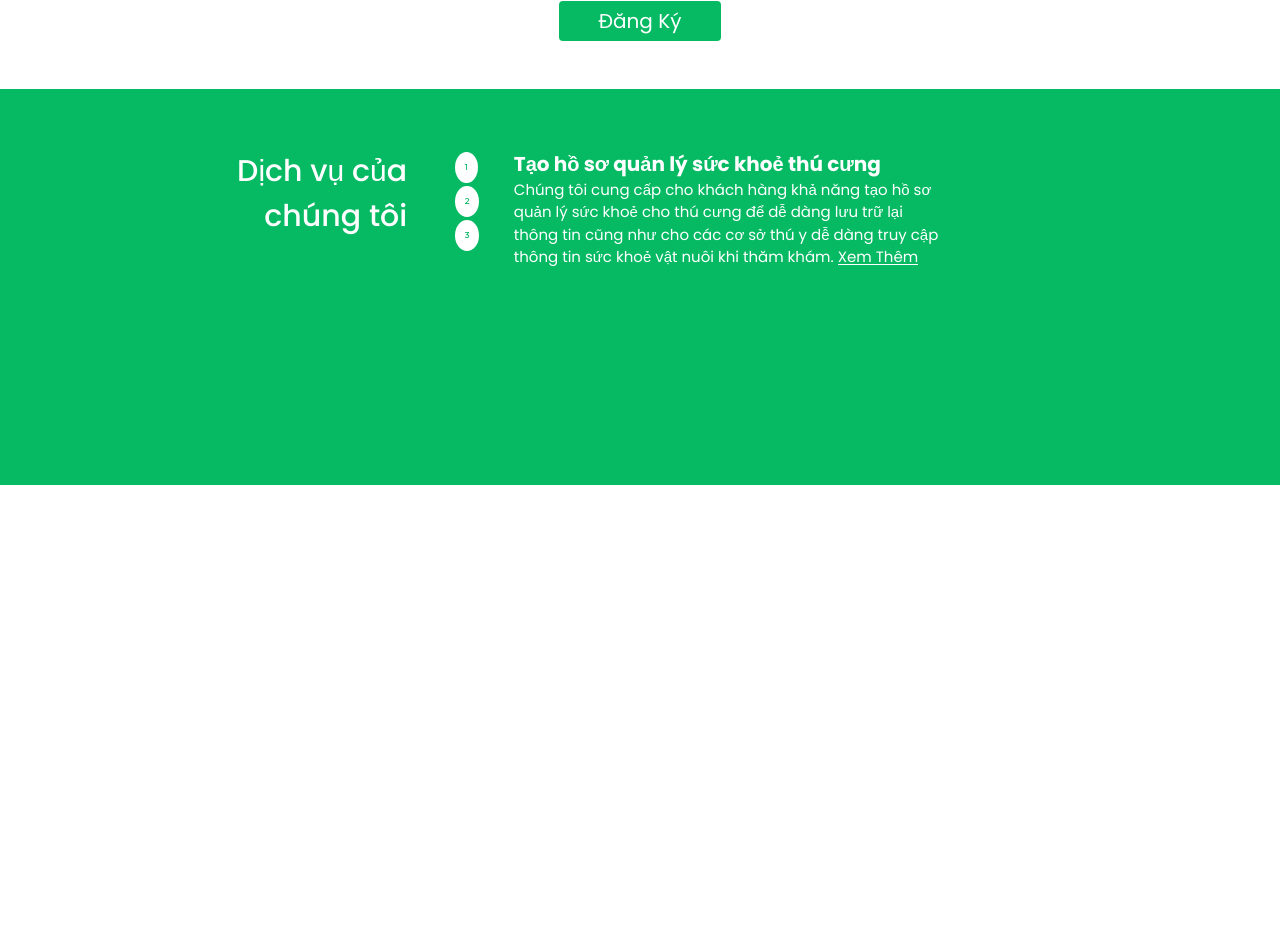
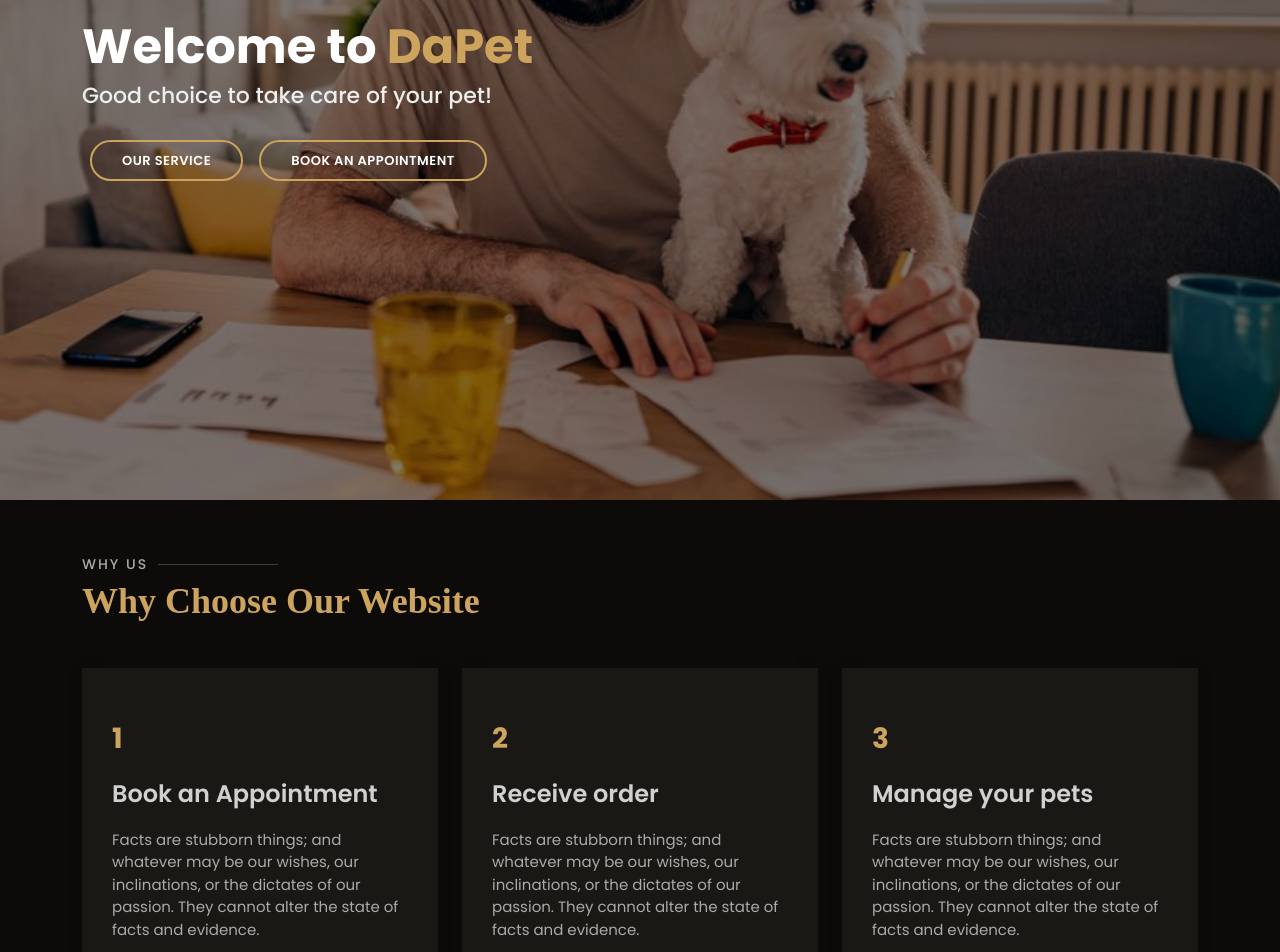
Before and after one commit to ngslim/TKGD-DaPet, a React (Create React App) app: page / in a window 1280 px wide. Shown: the part 300-1252 px from the top of the page. Before the commit the page ends 800 px from the top, so only its background shows below. Built offline with nearby package versions, Linux system fonts and the light colour scheme.

Commit message:
Add Banner and Special (Why us) inside Home Page

```diff
--- a/src/App.js
+++ b/src/App.js
@@ -7,6 +7,7 @@ import AddPet from "./pages/Pet/AddPet";
 import Location from "./pages/Book/Location/Location";
 import Summary from "./pages/Book/Summary/Summary";
 import HomePage from "./pages/Home/HomePage";
+import Home from "./pages/Home/Home";
 
 function App() {
   return (
@@ -18,7 +19,7 @@ function App() {
       <Route path="/book/summary" element={<Summary />} />
       <Route path="/pet" element={<Pet />} />
       <Route path="/pet/add" element={<AddPet />} />
-      <Route path="/" element={<HomePage />} />
+      <Route path="/" element={<Home />} />
     </Routes>
   );
 }
--- /dev/null
+++ b/src/components/Banner/Banner.js
@@ -0,0 +1,26 @@
+import ButtonBanner from "../Button/ButtonBanner/ButtonBanner";
+import classes from "./Banner.module.css";
+
+const Banner = () => {
+  return (
+    <section className={`${classes["banner"]} d-flex align-items-center`}>
+      <div className="container position-relative text-center text-lg-start">
+        <div className="row">
+          <div className="col-lg-8">
+            <h1>
+              Welcome to <span>DaPet</span>
+            </h1>
+            <h2>Good choice to take care of your pet!</h2>
+
+            <div className={classes["btns"]}>
+              <ButtonBanner>Our Service</ButtonBanner>
+              <ButtonBanner>Book an Appointment</ButtonBanner>
+            </div>
+          </div>
+        </div>
+      </div>
+    </section>
+  );
+};
+
+export default Banner;
--- /dev/null
+++ b/src/components/Banner/Banner.module.css
@@ -0,0 +1,106 @@
+.banner {
+  width: 100%;
+  height: 100vh;
+  background: url("/public/images/back-up.jpg") top center;
+  background-size: cover;
+  position: relative;
+  padding: 0;
+}
+
+.banner:before {
+  content: "";
+  background: rgba(0, 0, 0, 0.5);
+  position: absolute;
+  bottom: 0;
+  top: 0;
+  left: 0;
+  right: 0;
+}
+
+.banner .container {
+  padding-top: 110px;
+}
+
+@media (max-width: 992px) {
+  .banner .container {
+    padding-top: 98px;
+  }
+}
+
+.banner h1 {
+  margin: 0;
+  font-size: 48px;
+  font-weight: 700;
+  line-height: 56px;
+  color: #fff;
+  font-family: "Poppins", sans-serif;
+}
+
+.banner h1 span {
+  color: #cda45e;
+}
+
+.banner h2 {
+  color: #eee;
+  font-size: 22px;
+  margin-top: 8px;
+}
+
+.banner .btns {
+  margin-top: 30px;
+}
+
+.banner .btn-menu,
+.banner .btn-book {
+  font-weight: 600;
+  font-size: 13px;
+  letter-spacing: 0.5px;
+  text-transform: uppercase;
+  display: inline-block;
+  padding: 12px 30px;
+  border-radius: 50px;
+  transition: 0.3s;
+  line-height: 1;
+  color: white;
+  border: 2px solid #cda45e;
+  background-color: transparent;
+}
+
+.banner .btn-menu:hover,
+.banner .btn-book:hover {
+  background: #cda45e;
+  color: #fff;
+}
+
+.banner .btn-book {
+  margin-left: 15px;
+}
+
+@media (min-width: 1024px) {
+  .banner {
+    background-attachment: fixed;
+  }
+}
+
+@media (max-height: 500px) {
+  .banner {
+    height: auto;
+  }
+
+  .banner .container {
+    padding-top: 130px;
+    padding-bottom: 60px;
+  }
+}
+
+@media (max-width: 768px) {
+  .banner h1 {
+    font-size: 28px;
+    line-height: 36px;
+  }
+
+  .banner h2 {
+    font-size: 18px;
+    line-height: 24px;
+  }
+}
--- /dev/null
+++ b/src/components/Button/ButtonBanner/ButtonBanner.js
@@ -0,0 +1,11 @@
+import classes from "./ButtonBanner.module.css";
+
+const ButtonBanner = ({ children }) => {
+  return (
+    <button className={`${classes["btn-banner"]} animated fadeInUp scrollto`}>
+      {children}
+    </button>
+  );
+};
+
+export default ButtonBanner;
--- /dev/null
+++ b/src/components/Button/ButtonBanner/ButtonBanner.module.css
@@ -0,0 +1,20 @@
+.btn-banner {
+  font-weight: 600;
+  font-size: 13px;
+  letter-spacing: 0.5px;
+  text-transform: uppercase;
+  display: inline-block;
+  padding: 12px 30px;
+  margin: 0px 8px;
+  border-radius: 50px;
+  transition: 0.3s;
+  line-height: 1;
+  color: white;
+  border: 2px solid #cda45e;
+  background-color: transparent;
+}
+
+.btn-banner:hover {
+  background: #cda45e;
+  color: #fff;
+}
--- a/src/components/Pagination/Pagination.js
+++ b/src/components/Pagination/Pagination.js
@@ -14,10 +14,10 @@ const Pagination = () => {
         <Items currentItems={1} className={classes} />
         <Items currentItems={2} className={classes} />
         <Items currentItems={3} className={classes} />
-        <Items currentItems={4} className={classes} />
         <li className={`${classes["page__items"]} ${classes["page__dots"]}`}>
           ...
         </li>
+        <Items currentItems={9} className={classes} />
         <Items currentItems={10} className={classes} />
 
         <li className={`${classes["page__items"]} ${classes["page__btn"]}`}>
--- /dev/null
+++ b/src/components/Whyus/SpecialItem/SpecialItem.js
@@ -0,0 +1,15 @@
+import classes from "./SpecialItem.module.css";
+
+const SpecialItem = ({ number, title, text }) => {
+  return (
+    <div className="col-lg-4 mt-4 mt-lg-0">
+      <div className={classes["box"]}>
+        <span>{number}</span>
+        <h4>{title}</h4>
+        <p>{text}</p>
+      </div>
+    </div>
+  );
+};
+
+export default SpecialItem;
--- /dev/null
+++ b/src/components/Whyus/SpecialItem/SpecialItem.module.css
@@ -0,0 +1,41 @@
+.box {
+  padding: 50px 30px;
+  box-shadow: 0px 2px 15px rgba(0, 0, 0, 0.1);
+  transition: all ease-in-out 0.3s;
+  background: #1a1814;
+  min-height: 280px;
+}
+
+.box span {
+  display: block;
+  font-size: 28px;
+  font-weight: 700;
+  color: #cda45e;
+}
+
+.box h4 {
+  font-size: 24px;
+  font-weight: 600;
+  padding: 0;
+  margin: 20px 0;
+  color: rgba(255, 255, 255, 0.8);
+}
+
+.box p {
+  color: #aaaaaa;
+  font-size: 15px;
+  margin: 0;
+  padding: 0;
+}
+
+.box:hover {
+  background: #cda45e;
+  padding: 30px 30px 70px 30px;
+  box-shadow: 10px 15px 30px rgba(0, 0, 0, 0.18);
+}
+
+.box:hover span,
+.box:hover h4,
+.box:hover p {
+  color: #fff;
+}
--- /dev/null
+++ b/src/components/Whyus/Whyus.js
@@ -0,0 +1,29 @@
+import SpecialItem from "./SpecialItem/SpecialItem";
+import classes from "./Whyus.module.css";
+
+const Whyus = () => {
+  const simpleText =
+    "Facts are stubborn things; and whatever may be our wishes, our inclinations, or the dictates of our passion. They cannot alter the state of facts and evidence.";
+  return (
+    <section className={classes["why-us"]}>
+      <div className="container">
+        <div className={classes["section-title"]}>
+          <h2>Why Us</h2>
+          <p>Why Choose Our Website</p>
+        </div>
+
+        <div className="row">
+          <SpecialItem
+            number={1}
+            title="Book an Appointment"
+            text={simpleText}
+          />
+          <SpecialItem number={2} title="Receive order" text={simpleText} />
+          <SpecialItem number={3} title="Manage your pets" text={simpleText} />
+        </div>
+      </div>
+    </section>
+  );
+};
+
+export default Whyus;
--- /dev/null
+++ b/src/components/Whyus/Whyus.module.css
@@ -0,0 +1,38 @@
+.why-us {
+  padding: 60px 0;
+  overflow: hidden;
+}
+
+.section-title {
+  padding-bottom: 40px;
+}
+
+.section-title h2 {
+  font-size: 14px;
+  font-weight: 500;
+  padding: 0;
+  line-height: 1px;
+  margin: 0 0 5px 0;
+  letter-spacing: 2px;
+  text-transform: uppercase;
+  color: #aaaaaa;
+  font-family: "Poppins", sans-serif;
+}
+
+.section-title h2::after {
+  content: "";
+  width: 120px;
+  height: 1px;
+  display: inline-block;
+  background: rgba(255, 255, 255, 0.2);
+  margin: 4px 10px;
+}
+
+.section-title p {
+  margin: 0;
+  margin: 0;
+  font-size: 36px;
+  font-weight: 700;
+  font-family: "Playfair Display", serif;
+  color: #cda45e;
+}
--- /dev/null
+++ b/src/pages/Home/Home.js
@@ -0,0 +1,18 @@
+import classes from "./Home.module.css";
+import Header from "../../components/Header/Header";
+import Banner from "../../components/Banner/Banner";
+import Whyus from "../../components/Whyus/Whyus";
+
+const Home = () => {
+  return (
+    <div>
+      <Header />
+      <main className={classes["main"]}>
+        <Banner />
+        <Whyus />
+      </main>
+    </div>
+  );
+};
+
+export default Home;
--- /dev/null
+++ b/src/pages/Home/Home.module.css
@@ -0,0 +1,3 @@
+.main {
+  background-color: #0c0b09;
+}
```
Also changed, not shown: public/images/back-up.jpg (added), public/images/hero-bg.jpg (added).
